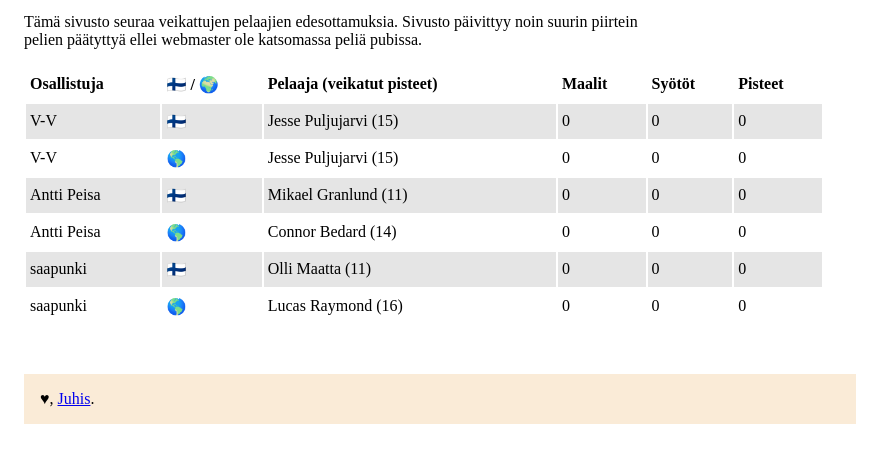
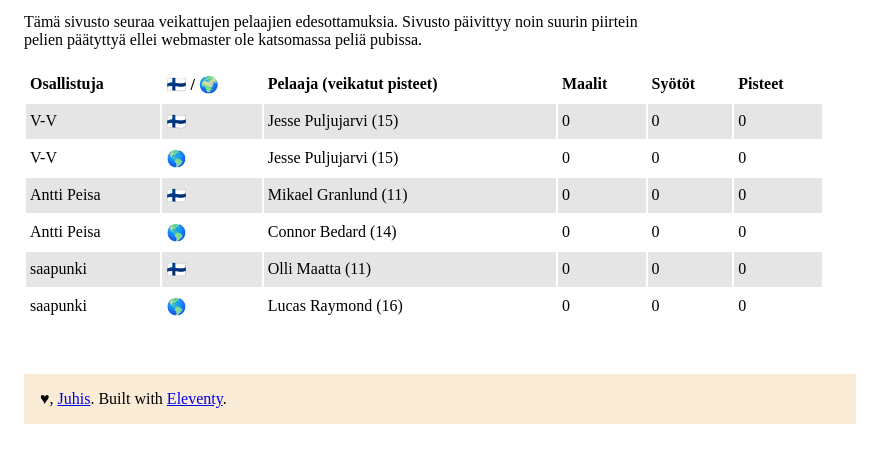
Before and after one commit to Hamatti/iihf-scoring-leader, a website: page index.njk in a window 1280 px wide. Shown: the part 162-624 px from the top of the page, without its empty margins (0-895 px from the left). Drawn offline with nearby package versions, Linux system fonts and the light colour scheme; files that its build step writes are made by us from their sources.

Commit message:
Add mention of Eleventy

```diff
--- a/index.njk
+++ b/index.njk
@@ -89,6 +89,9 @@
         </tbody>
       </table>
     </main>
-    <footer>&hearts;, <a href="https://hamatti.org">Juhis</a>.</footer>
+    <footer>
+      &hearts;, <a href="https://hamatti.org">Juhis</a>. Built with
+      <a href="https://11ty.dev">Eleventy</a>.
+    </footer>
   </body>
 </html>
```
